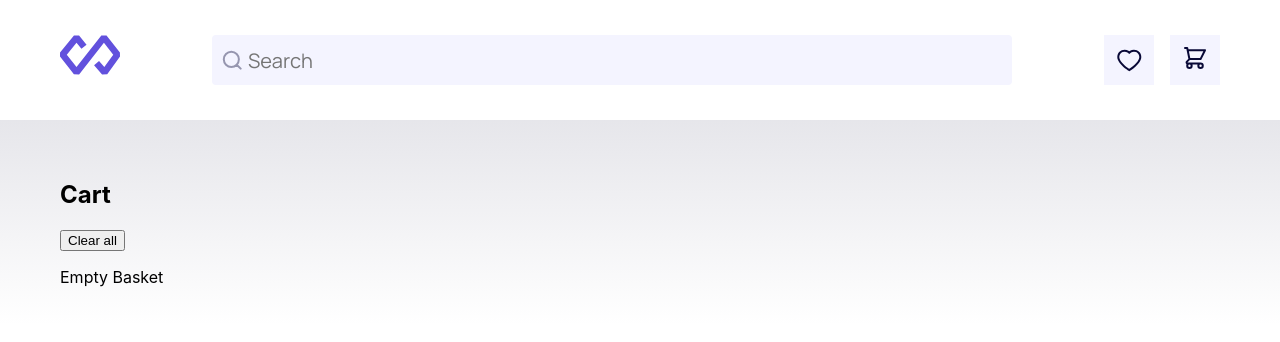
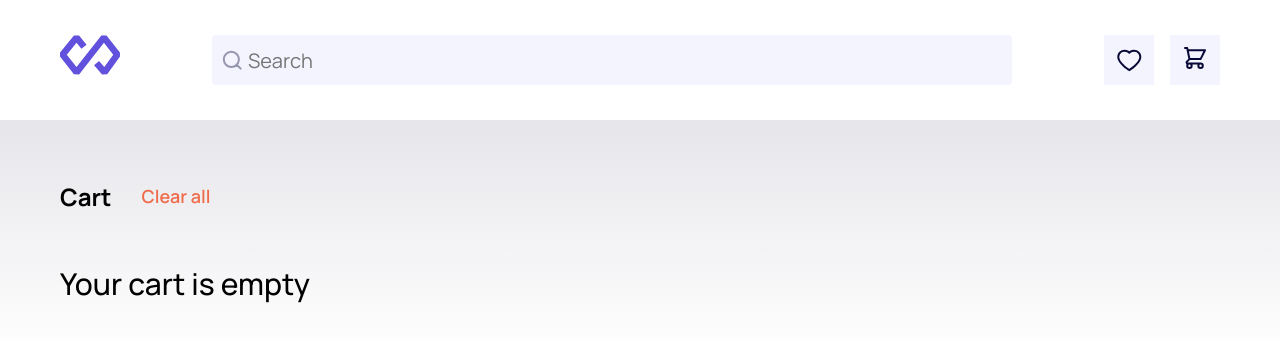
Before and after one commit to ElKarabino/Bookstore, a React (Create React App) app in the folder bookstore/: page /cart in a window 1280 px wide. Shown: the top 342 px of the page. Built offline with nearby package versions, Linux system fonts and the light colour scheme.

Commit message:
fix: cart styles

```diff
--- a/bookstore/src/components/CartList/CartList.scss
+++ b/bookstore/src/components/CartList/CartList.scss
@@ -4,3 +4,8 @@
     flex-wrap: wrap;
     gap: 40px;
 }
+.CartListEmpty {
+    font-size: 30px;
+    font-family: 'Manrope', sans-serif;
+    font-weight: 500;
+}
--- a/bookstore/src/components/CartList/CartList.tsx
+++ b/bookstore/src/components/CartList/CartList.tsx
@@ -6,7 +6,7 @@ export const CartList = () => {
     const cartItems  = useSelector((state: any)  => state.cart?.cartItems || [])
     return (
         <div className="CartList">
-            {cartItems.length === 0 && <p>Empty Basket</p>}
+            {cartItems.length === 0 && <p className="CartListEmpty">Your cart is empty</p>}
             {cartItems.map((item:any) => (
                 <CartItem key={item.isbn13} book={item} />
             ))}
--- a/bookstore/src/components/CartPageContent/CartPageContent.scss
+++ b/bookstore/src/components/CartPageContent/CartPageContent.scss
@@ -6,9 +6,12 @@
   );
     padding: 40px 0 22px 0;
 }
-.CartList {
-    display: flex;
-    flex-direction: row;
-    flex-wrap: wrap;
-    gap: 40px;
+.CartPageContentWrapper {
+  display: flex;
+  gap: 24px;
 }
+.CartPageContentTitle {
+  font-family: 'Manrope', sans-serif;
+  font-weight: 700;
+  font-size: 24px;
+}
--- a/bookstore/src/components/CartPageContent/CartPageContent.tsx
+++ b/bookstore/src/components/CartPageContent/CartPageContent.tsx
@@ -7,8 +7,8 @@ export const CartPageContent = () => {
     return (
         <div className="CartPageContent">
             <Container>
-                <div>
-                    <h2>Cart</h2>
+                <div className="CartPageContentWrapper">
+                    <h2 className="CartPageContentTitle">Cart</h2>
                     <ClearAllButton />
                 </div>
                 <CartList />
--- /dev/null
+++ b/bookstore/src/components/ClearAllButton/ClearAllButton.scss
@@ -0,0 +1,11 @@
+.ClearAllButton {
+    font-family: 'Manrope', sans-serif;
+    font-weight: 600;
+    font-size: 18px;
+    color: #EF6B4A;
+    background-color: transparent;
+    border: 0;
+}
+.ClearAllButton:hover {
+    cursor: pointer;
+}
--- a/bookstore/src/components/ClearAllButton/ClearAllButton.tsx
+++ b/bookstore/src/components/ClearAllButton/ClearAllButton.tsx
@@ -1,5 +1,6 @@
 import { useDispatch } from "react-redux"
 import { clearAll } from "../../redux/slices/CartSlice";
+import './ClearAllButton.scss'
 
 export const ClearAllButton = () => {
     const dispatch = useDispatch();
@@ -8,6 +9,6 @@ export const ClearAllButton = () => {
         dispatch(clearAll())
     }
     return (
-        <button onClick={clearCart}>Clear all</button>
+        <button className="ClearAllButton" onClick={clearCart}>Clear all</button>
     )
 }
```
